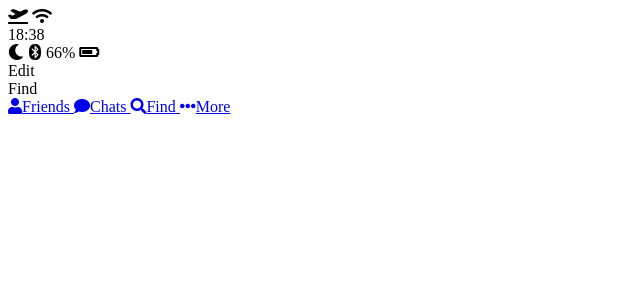
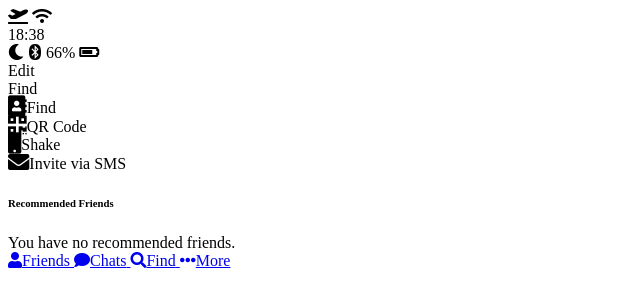
Before and after one commit to Peter-Roh/Personal_Project, a plain HTML site: page Kakao_Clone/find.html in a window 1280 px wide. Shown: the whole page, without its empty margins (0-640 px from the left). Drawn offline with Linux system fonts and the light colour scheme.

Commit message:
2019.01.25
Kakao cloning

```diff
--- a/Kakao_Clone/find.html
+++ b/Kakao_Clone/find.html
@@ -31,6 +31,32 @@
         <div class="header_column"></div>
       </div>
     </header>
+    <main class="find">
+      <section class="find_options">
+        <div class="find_option">
+          <i class="fa fa-address-book fa-lg"></i
+          ><span class="find_option-title">Find</span>
+        </div>
+        <div class="find_option">
+          <i class="fa fa-qrcode fa-lg"></i
+          ><span class="find_option-title">QR Code</span>
+        </div>
+        <div class="find_option">
+          <i class="fa fa-mobile fa-lg"></i
+          ><span class="find_option-title">Shake</span>
+        </div>
+        <div class="find_option">
+          <i class="fas fa-envelope fa-lg"></i
+          ><span class="find_option-title">Invite via SMS</span>
+        </div>
+      </section>
+      <section class="find_recommended">
+        <header><h6 class="recommended_title">Recommended Friends</h6></header>
+        <div class="recommended_none">
+          <span class="recommended_text">You have no recommended friends.</span>
+        </div>
+      </section>
+    </main>
     <nav class="tab-bar">
       <a href="index.html" class="tab-bar_tab">
         <i class="fa fa-user"></i><span class="tab-bar_title">Friends</span>
```
